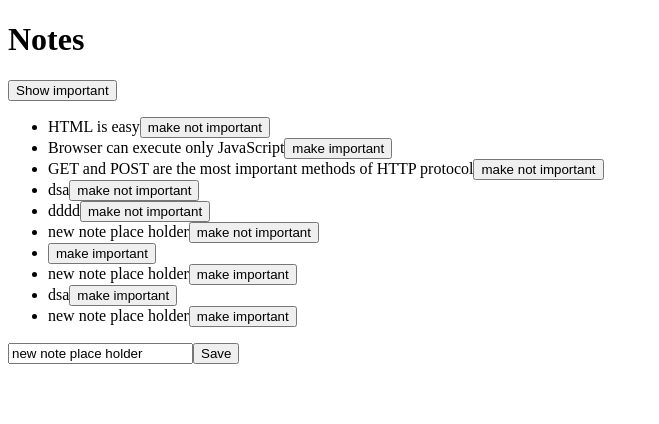
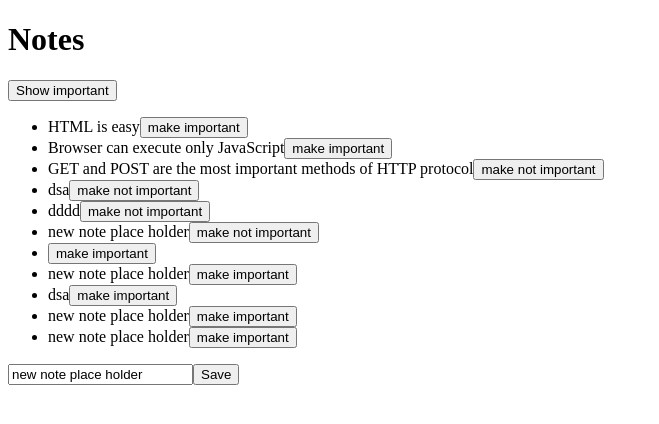
Before and after one commit to Scott-Zeta/FullStackOpen_MOOC, a React (Create React App) app in the folder Part2/part2-notes/: page / in a window 1280 px wide. Shown: the top 424 px of the page, without its empty margins (0-659 px from the left). Built offline with nearby package versions, Linux system fonts and the light colour scheme; data requests are answered from the project's data file.

Commit message:
change importance method on server

```diff
--- a/Part2/part2-notes/db.json
+++ b/Part2/part2-notes/db.json
@@ -4,7 +4,7 @@
       "id": 1,
       "content": "HTML is easy",
       "date": "2022-1-17T17:30:31.098Z",
-      "important": true
+      "important": false
     },
     {
       "id": 2,
@@ -59,6 +59,12 @@
       "date": "2022-09-22T05:21:47.570Z",
       "important": false,
       "id": 10
+    },
+    {
+      "content": "new note place holder",
+      "date": "2022-09-22T05:51:59.751Z",
+      "important": false,
+      "id": 11
     }
   ]
 }
--- a/Part2/part2-notes/src/App.js
+++ b/Part2/part2-notes/src/App.js
@@ -51,6 +51,18 @@ const App = () => {
     setNewNote(event.target.value)
   }
 
+  const toggleImportance = (id) => {
+    console.log('importance of ' + id + 'needs to be toggled')
+
+    const url = `http://localhost:3001/notes/${id}` //use ` not ' (I don't know fucking why!)
+    const note = notes.find(n => n.id === id)
+    const changedNote = { ...note, important: !note.important }
+
+    axios.put(url, changedNote).then(response => {
+      setNotes(notes.map(n => n.id !== id ? n : response.data))
+    })
+  } ///!! important
+
   return (
     <div>
       <h1>Notes</h1>
@@ -62,7 +74,7 @@ const App = () => {
       </div>
       <ul>
         {notesToShow.map(note =>
-          <Note key={note.id} note={note} />
+          <Note key={note.id} note={note} toggleImportance={() => toggleImportance(note.id)} />
         )}
         {/* a conditional filter notesToShow before the map */}
       </ul>
```
